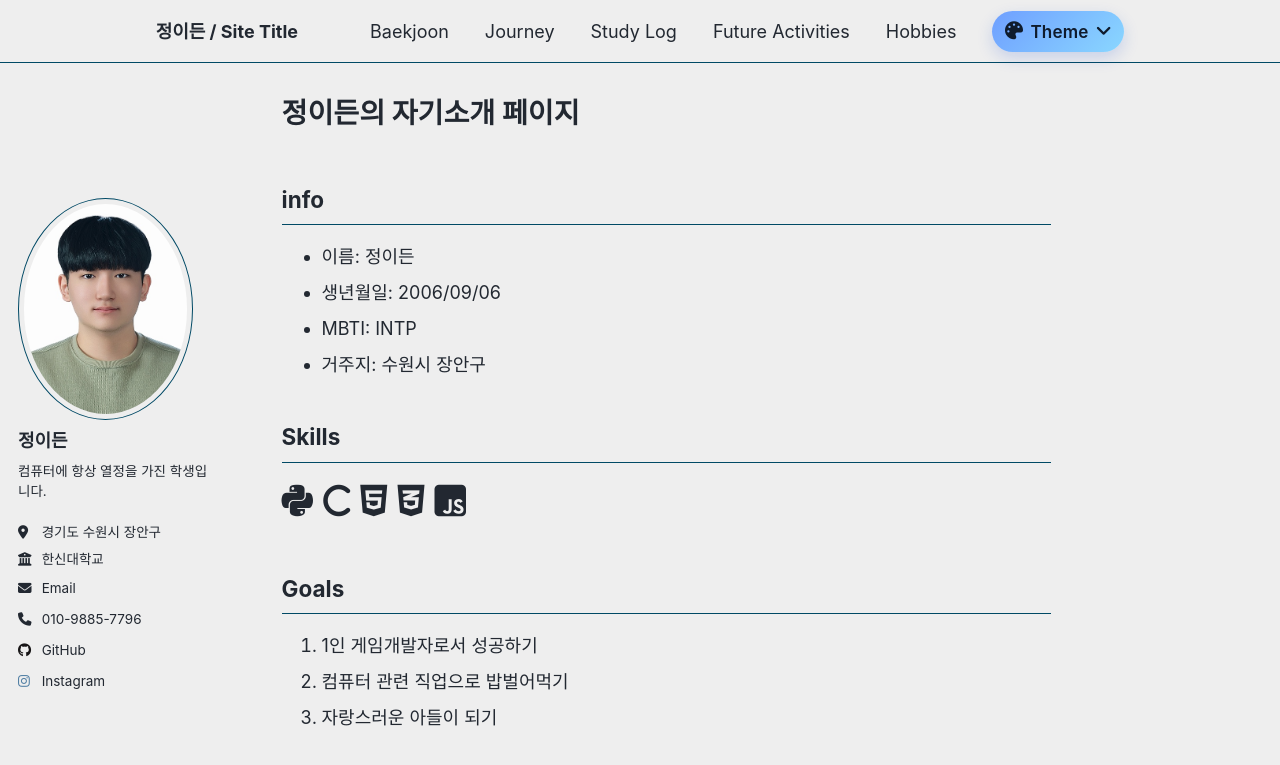
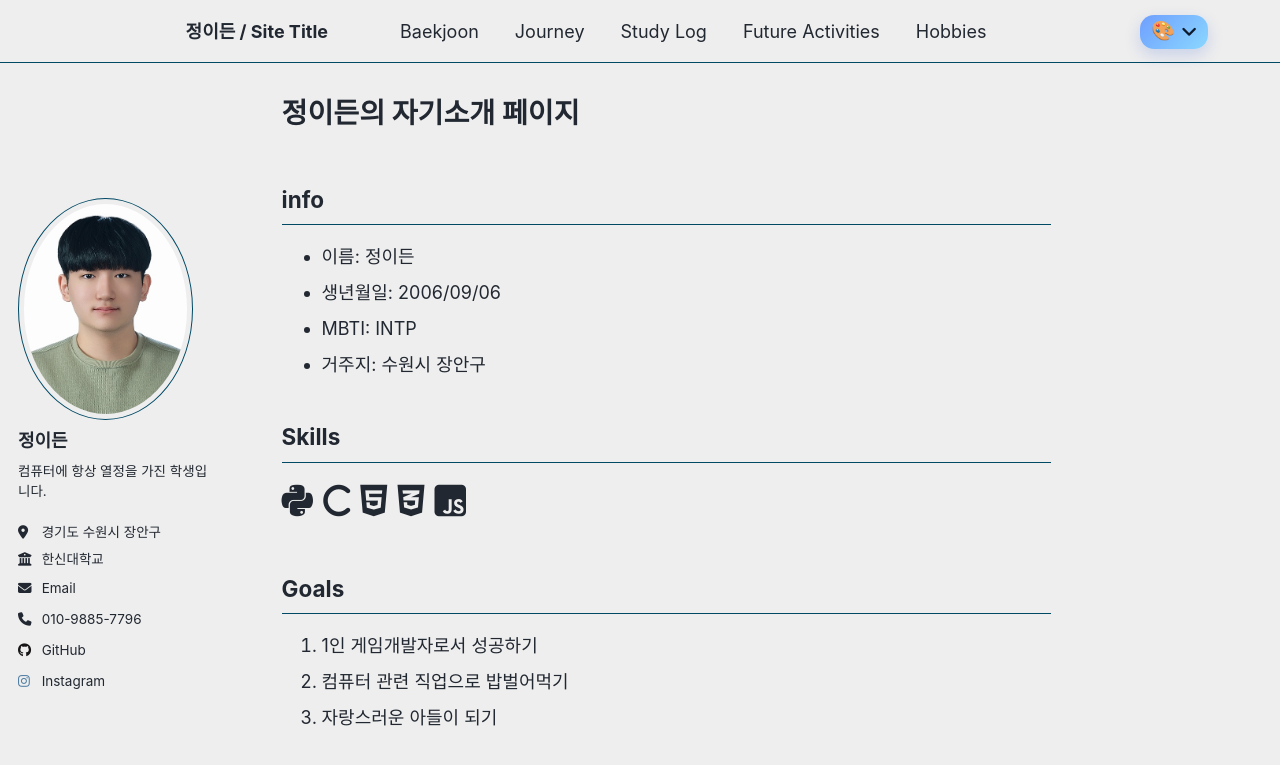
Before and after one commit to eden096/eden096.github.io, a Jekyll site: the page built from _pages/about.md, in a window 1280 px wide and 900 px high. Shown: the top 765 px of the window. Built offline with Jekyll 4.4.1, drawn with Linux system fonts in a browser that asks for light colours; a script that is not in the unit is left out.

Commit message:
다듬기

```diff
--- a/_includes/masthead.html
+++ b/_includes/masthead.html
@@ -17,8 +17,7 @@
           {% endfor %}
           <li class="masthead__menu-item persist tail">
             <a role="button" class="theme-switch" aria-labelledby="theme-icon">
-              <span class="theme-switch__icon" aria-hidden="true"><i class="fa-solid fa-palette"></i></span>
-              <span class="theme-switch__label">Theme</span>
+              <span class="theme-switch__icon" aria-hidden="true">🎨</span>
               <span class="theme-switch__chevron" aria-hidden="true"><i class="fa-solid fa-angle-down"></i></span>
             </a>
             <ul class="theme-options hidden">
--- a/_sass/layout/_navigation.scss
+++ b/_sass/layout/_navigation.scss
@@ -178,6 +178,7 @@
   background: var(--global-bg-color);
   display: flex;
   justify-content: center;
+  padding-right: 5rem; /* leave room for hamburger and theme switcher on the right */
 
   a {
     display: block;
@@ -259,6 +260,16 @@
             -ms-transform: scaleX(1);
                 transform: scaleX(1); /* reveal*/
       }
+    }
+
+    /* keep the theme switcher anchored to the far right, just left of the hamburger */
+    .persist.tail {
+      position: absolute;
+      right: 3rem;
+      top: 50%;
+      transform: translateY(-50%);
+      margin: 0;
+      z-index: 90;
     }
   }
 
--- a/_sass/layout/_theme_switcher.scss
+++ b/_sass/layout/_theme_switcher.scss
@@ -2,12 +2,12 @@
 .masthead__menu-item .theme-switch {
   display: inline-flex;
   align-items: center;
-  gap: 0.4rem;
-  padding: 0.45rem 0.7rem;
-  border-radius: 999px;
+  gap: 0.35rem;
+  padding: 0.42rem 0.6rem;
+  border-radius: 14px;
   background: linear-gradient(135deg, #6f9fff, #8ad7ff);
   color: #0f1b2d;
-  font-weight: 600;
+  font-weight: 700;
   letter-spacing: 0.01em;
   cursor: pointer;
   box-shadow: 0 6px 16px rgba(29, 80, 209, 0.18);
@@ -26,8 +26,9 @@
   display: inline-flex;
 }
 
-.theme-switch__label {
-  font-size: 0.95rem;
+.theme-switch__icon {
+  font-size: 1.05rem;
+  line-height: 1;
 }
 
 .theme-options {
```
